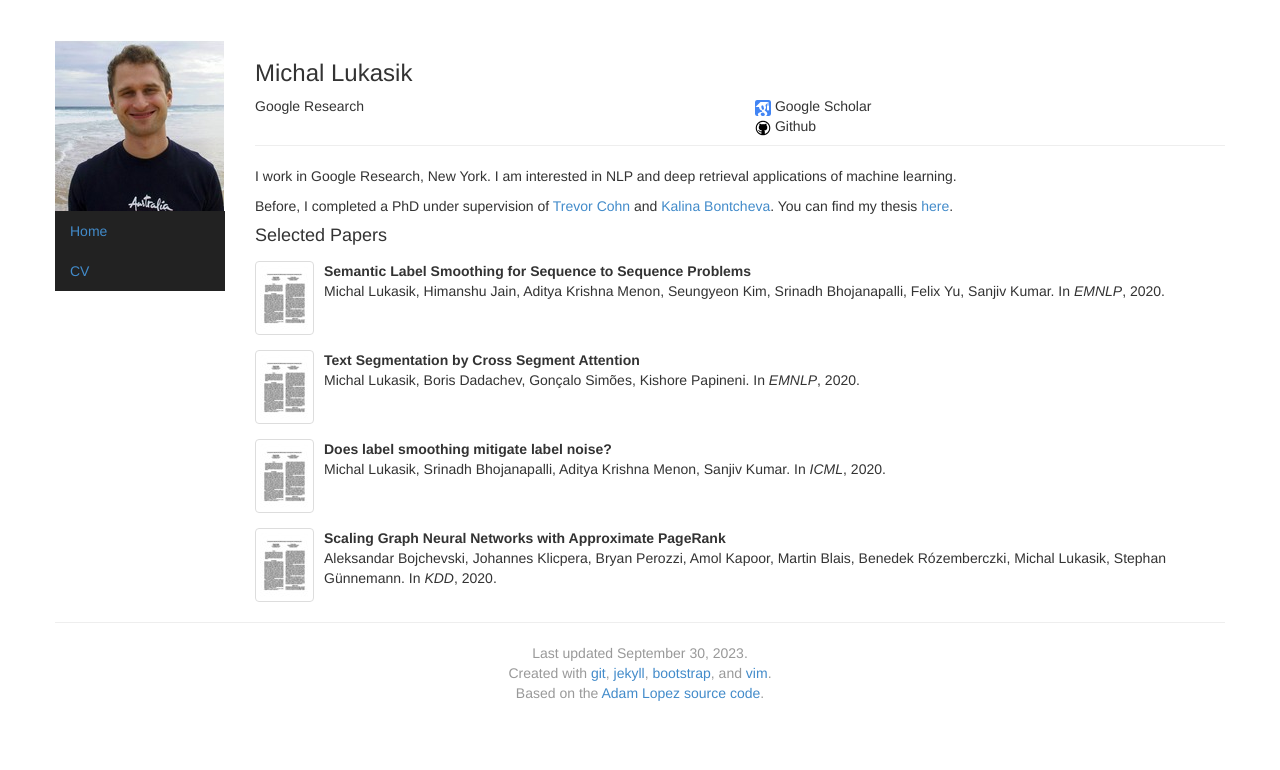
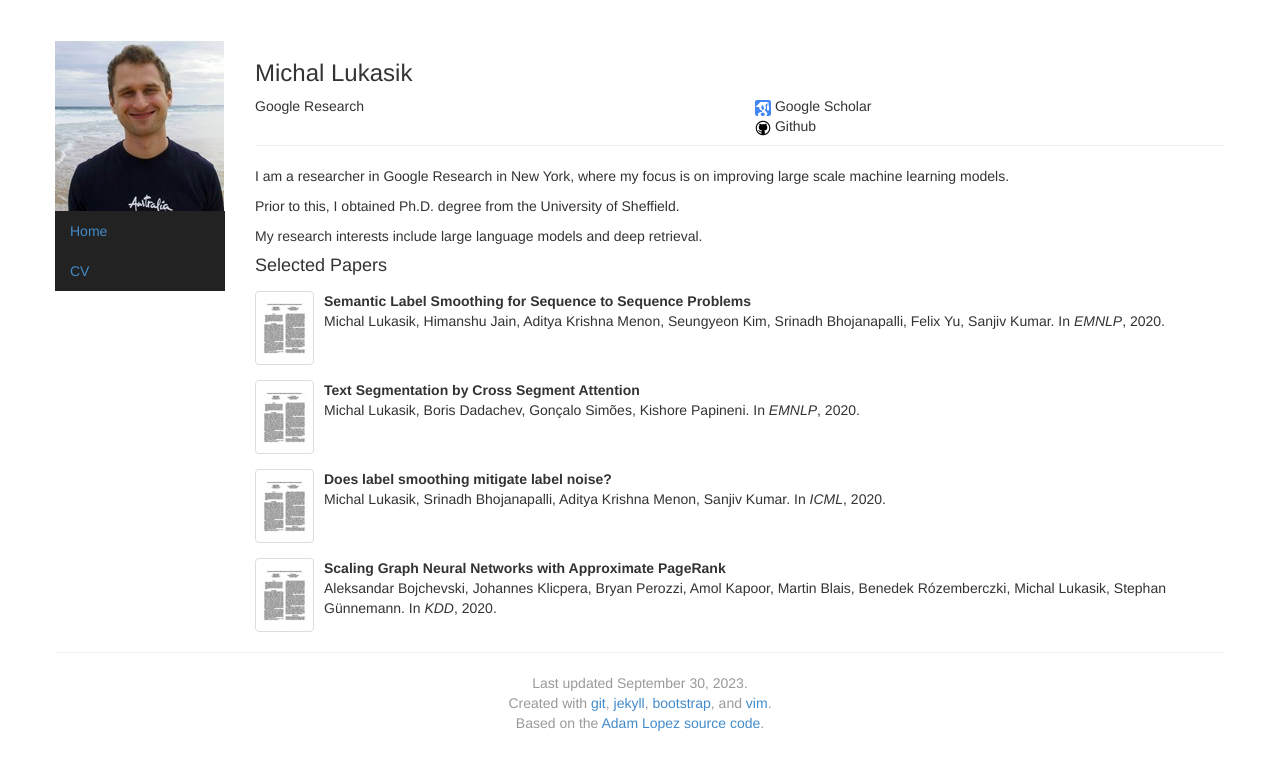
Before and after one commit to mlukasik/mlukasik.github.io, a Jekyll site: the page built from index.html, in a window 1280 px wide. Shown: the top 770 px of the page. Built offline with Jekyll 4.4.1, drawn with Linux system fonts in a browser that asks for light colours.

Commit message:
Update index.html

```diff
--- a/index.html
+++ b/index.html
@@ -33,12 +33,14 @@ news:
 </div>
 
 <p>
-I work in Google Research, New York. I am interested in NLP and deep retrieval applications of machine learning.
+I am a researcher in Google Research in New York, where my focus is on improving large scale machine learning models.
 </p>
 <p>
-Before, I completed a PhD under supervision of <a href="http://people.eng.unimelb.edu.au/tcohn/index.html" target="_blank">Trevor Cohn</a> and <a href="http://www.dcs.shef.ac.uk/~kalina/" target="_blank">Kalina Bontcheva</a>. You can find my thesis <a href="http://etheses.whiterose.ac.uk/19545/1/thesis.pdf" target="_blank">here</a>.<br />
+Prior to this, I obtained Ph.D. degree from the University of Sheffield.
 </p>
-
+<p>
+My research interests include large language models and deep retrieval.
+</p>
 </p>
 
 <h4>Selected Papers</h4>
```
